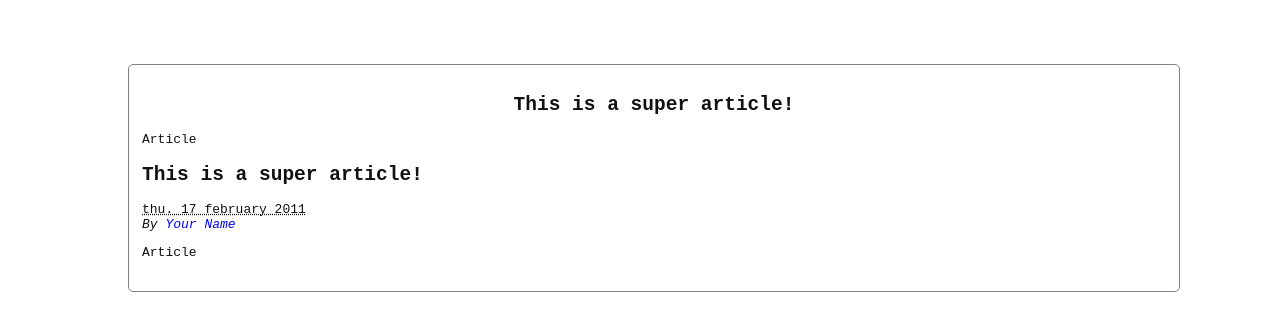
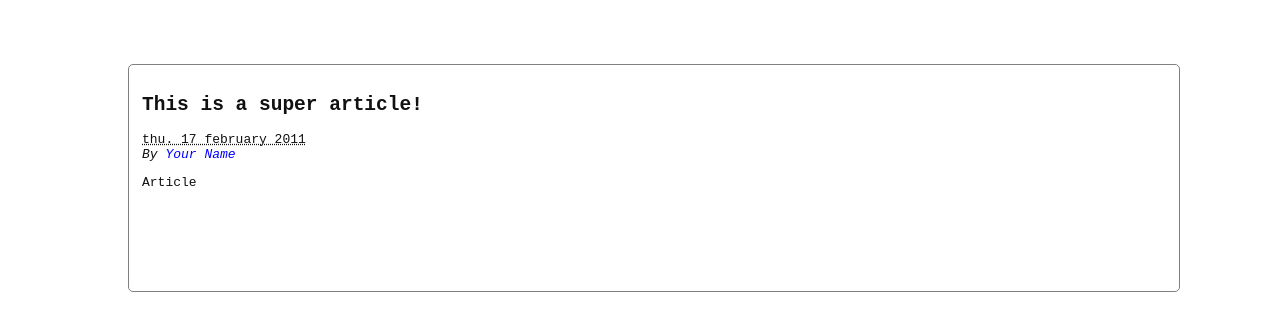
Before and after one commit to EmilSayahi/basic-jekyll, a Jekyll site: the page built from _posts/2011-02-17-d.md, in a window 1280 px wide. Shown: the top 331 px of the page. Built offline with Jekyll 4.4.1, drawn with Linux system fonts in a browser that asks for light colours; nearby versions of some CDN libraries.

Commit message:
Get rid of Jekyll post layout for Pelican

```diff
--- a/_layouts/post.html
+++ b/_layouts/post.html
@@ -2,29 +2,6 @@
 layout: default
 ---
 
-
-
-<article class="post" itemscope itemtype="http://schema.org/BlogPosting">
-
-  <div class="content">
-    <center><h2>
-      <a class="post-link"
-         href="{{ site.baseurl }}/index.html">
-
-                {{ page.title }}
-      </a>
-    </h2>
-</center>
-    <div class="post-content">
-      {{ page.content }}
-    </div>
-    <div class="post-meta">
-      <div class="post-meta-data">
-        {{ post.date | date: "%a. %-d %B %Y" | downcase }}
-      </div>
-    </div>
-  </div>
-</article>
 <section id="content" class="body">
         <header> <h2 class="entry-title"><a href="{{ page.url }}" rel="bookmark" title="Permalink to {{ page.title}}">{{ page.title }}</a></h2> </header>
         <footer class="post-info">
```
